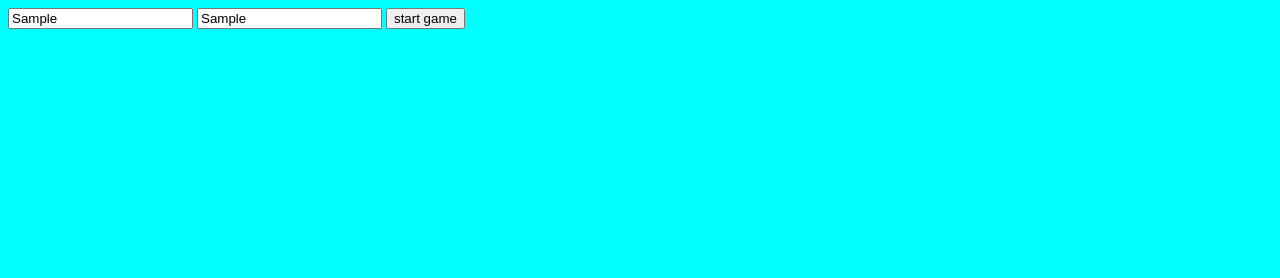
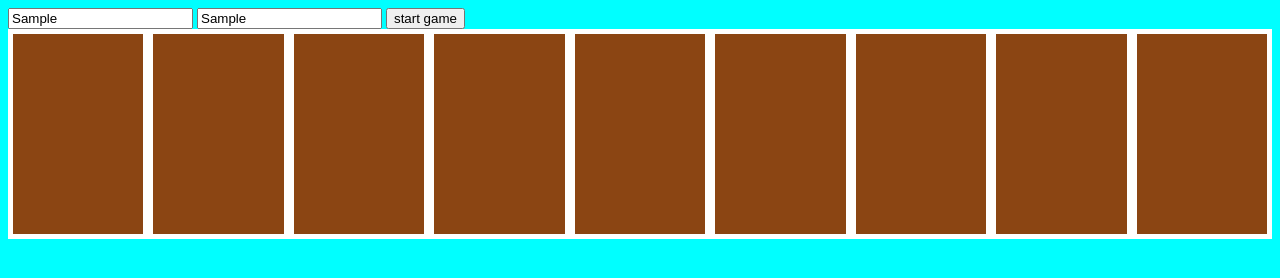
Before and after one commit to inherentspice/tic-tac-toe, a website: page index.html in a window 1280 px wide. Both pictures are taken after typing "Sample", "Sample" into the empty fields and a click on the button "start game". Drawn offline with Linux system fonts and the light colour scheme.

Commit message:
implemented board creation and basic logging of player moves

```diff
--- a/index.js
+++ b/index.js
@@ -1,10 +1,39 @@
-console.log("Connected...");
-
-const gameBoard = () => {
+const gameBoard = (() => {
   // here we want an array of places on the screen
   // give pieces an owner that way we track the winner
-  console.log("making game board...");
-};
+  const gameBoardHolder = [];
+
+  const createBoardPart = (id, value) => ({
+    id,
+    value,
+  });
+
+  const initializeGameBoard = () => {
+    let counter = 0;
+    while (gameBoardHolder.length < 9) {
+      gameBoardHolder.push(createBoardPart(counter, " "));
+      counter += 1;
+    }
+  };
+
+  const modifyBoardPart = (id, playerValue) => {
+    const boardIndex = gameBoardHolder.findIndex((part) => {
+      console.log(part.id);
+      console.log(id);
+      return part.id === id;
+    });
+    console.log(boardIndex);
+    if (gameBoardHolder[boardIndex].value !== "x" || gameBoardHolder[boardIndex].value !== "o") {
+      gameBoardHolder[boardIndex].value = playerValue;
+    }
+  };
+
+  return {
+    gameBoardHolder,
+    modifyBoardPart,
+    initializeGameBoard,
+  };
+})();
 
 const endGame = () => {
   // checks if there are three tiles horizontally, vertically, or diagonally
@@ -16,50 +45,87 @@ const addPiece = () => {
   console.log("adding piece...");
 };
 
-const players = (() => {
+const Players = (input) => {
   // players need--name, symbol, and turn
-  const add = () => {
-    console.log("adding player...");
+  const name = input.value;
+  const symbol = input.id === "player-two" ? "x" : "o";
+  const isTurn = false;
+
+  return {
+    name,
+    symbol,
+    isTurn,
   };
-  return {
-    add,
-  };
-})();
+};
 
 const domCache = () => {
   const startGameButton = document.getElementById("new-game");
   const gameBoardDisplay = document.getElementById("game-board");
+  const playerOneInput = document.getElementById("player-one");
+  const playerTwoInput = document.getElementById("player-two");
 
   return {
     startGameButton,
     gameBoardDisplay,
+    playerOneInput,
+    playerTwoInput,
   };
 };
 
 const gameFlow = (() => {
-  const playerOne = {};
-  const playerTwo = {};
+  let playerOne;
+  let playerTwo;
 
   const cached = domCache();
+  const gb = gameBoard;
 
-  // bindEvents
+  function render() {
+    // first clear the existing entries so that this function doesn't duplicate entries
+
+    (function resetBoard() {
+      while (cached.gameBoardDisplay.firstChild) {
+        cached.gameBoardDisplay.removeChild(cached.gameBoardDisplay.firstChild);
+      }
+    }());
+
+    gb.gameBoardHolder.map((square) => {
+      const newDiv = document.createElement("div");
+      newDiv.id = `${square.id}`;
+      newDiv.className = "game-square";
+      const symbol = document.createElement("p");
+      symbol.className = "game-symbol";
+      symbol.textContent = square.value;
+      newDiv.appendChild(symbol);
+      cached.gameBoardDisplay.appendChild(newDiv);
+
+      return square;
+    });
+  }
+
+  // game bindevents
+  function gameBindEvents() {
+    document.body.addEventListener("click", (event) => {
+      if (event.target.className === "game-square") {
+        gb.modifyBoardPart(
+          Number(event.target.id),
+          playerOne.isTurn
+            ? playerOne.symbol : playerTwo.symbol,
+        );
+        // change player turn
+        render();
+      }
+    });
+  }
+
+  // login bindEvents
   cached.startGameButton.addEventListener("click", (e) => {
     e.preventDefault();
-    players.add("player one");
-    gameBoard();
+    playerOne = Players(cached.playerOneInput);
+    playerTwo = Players(cached.playerTwoInput);
+    gb.initializeGameBoard();
+    gameBindEvents();
+    render();
   });
 
-  console.log(playerOne);
-  console.log(playerTwo);
-  addPiece();
   endGame();
-
-  // render
-  // first get players
-  // then display gameboard
-  // bindevents
-  // call endGame checker
-  // clear board when game is over
 })();
-
-gameFlow();
--- a/stylesheet.css
+++ b/stylesheet.css
@@ -1,3 +1,15 @@
 body {
   background-color: aqua;
 }
+
+/* game board */
+
+#game-board {
+  display: flex;
+}
+.game-square {
+  width: 200px;
+  height: 200px;
+  background-color: saddlebrown;
+  border: 5px solid white;
+}
```
